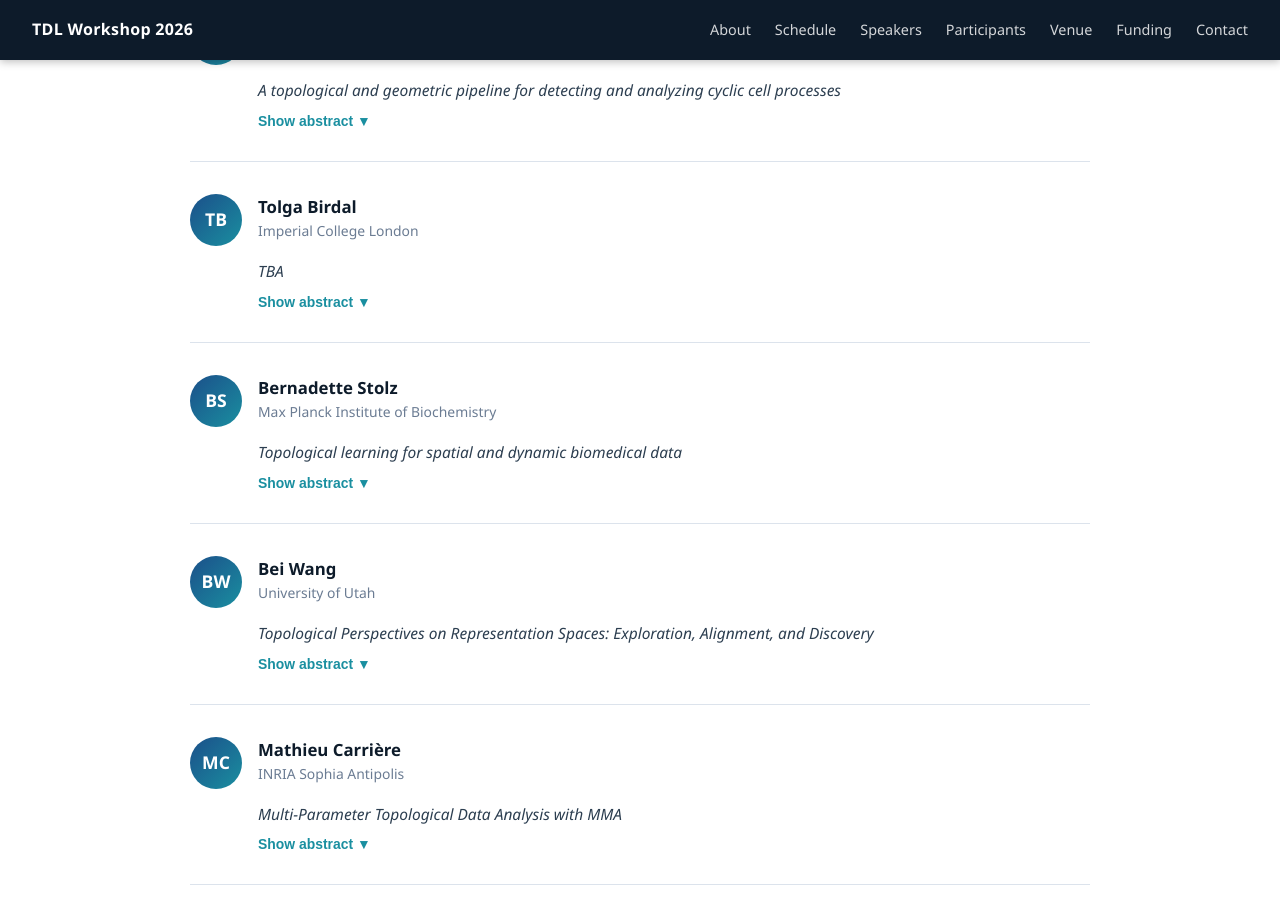
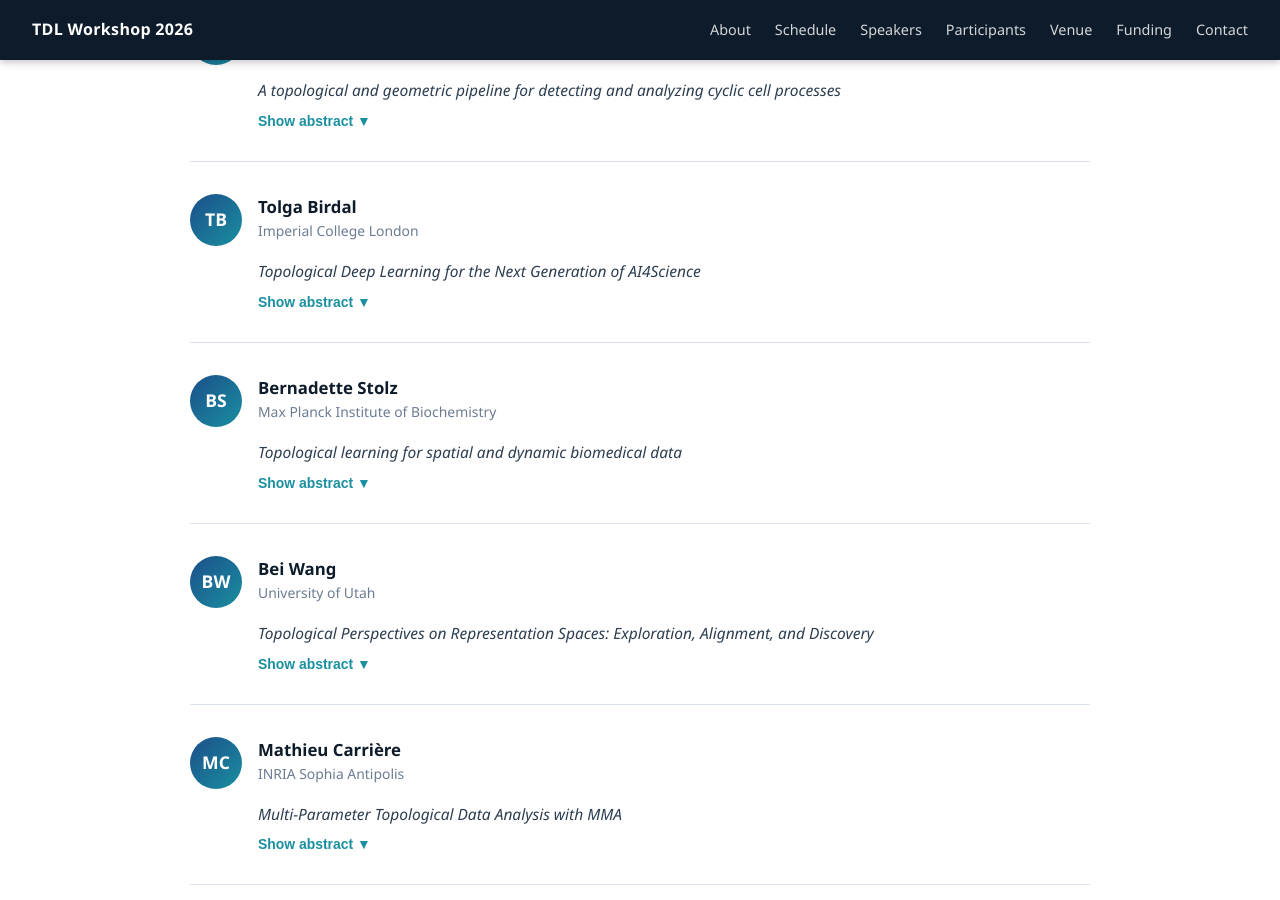
Before and after one commit to aidos-lab/tdl-workshop, a Jekyll site: the page built from index.html, in a window 1280 px wide and 900 px high, scrolled down 2987 px. Built offline with Jekyll 4.4.1, drawn with Linux system fonts in a browser that asks for light colours; some of the changed lines change nothing that is shown.

Commit message:
updated title

```diff
--- a/_data/speakers.yml
+++ b/_data/speakers.yml
@@ -28,9 +28,13 @@
   affiliation: Imperial College London
   initials: TB
   website: https://tolgabirdal.github.io/
-  talk_title: TBA
+  talk_title: "Topological Deep Learning for the Next Generation of AI4Science"
   abstract: |
-    TBA
+    Deep learning transformed artificial intelligence by exploiting structure. Convolutions leveraged the geometry of images, transformers leveraged the structure of sequences, and graph neural networks enabled learning on relational data. Yet many scientific systems—from particle interactions and physical fields to molecular assemblies, cellular processes, and complex engineered systems—cannot be faithfully described by pairwise relationships alone. Their behavior emerges from higher-order interactions, multiscale organization, and topological constraints.
+
+    This talk argues that topology is becoming the next organizing principle of AI4Science. Tolga will introduce Topological Deep Learning, a rapidly emerging framework that extends machine learning beyond graphs toward richer topological domains capable of representing interactions among groups, motifs, cycles, surfaces, and higher-dimensional structures. He will explore recent advances in higher-order message passing, sheaf learning, topological neural networks, neural operators, and transformer architectures under a common perspective.
+
+    Tolga will then demonstrate how these ideas enable new capabilities across scientific discovery, including molecular foundation models, topology-aware generative models, learning on biological and physical systems, and operator learning for scientific simulation, presenting an emerging scientific ecosystem from challenges and opportunities to open source software.
 
 - name: Bernadette Stolz
   affiliation: Max Planck Institute of Biochemistry
```
